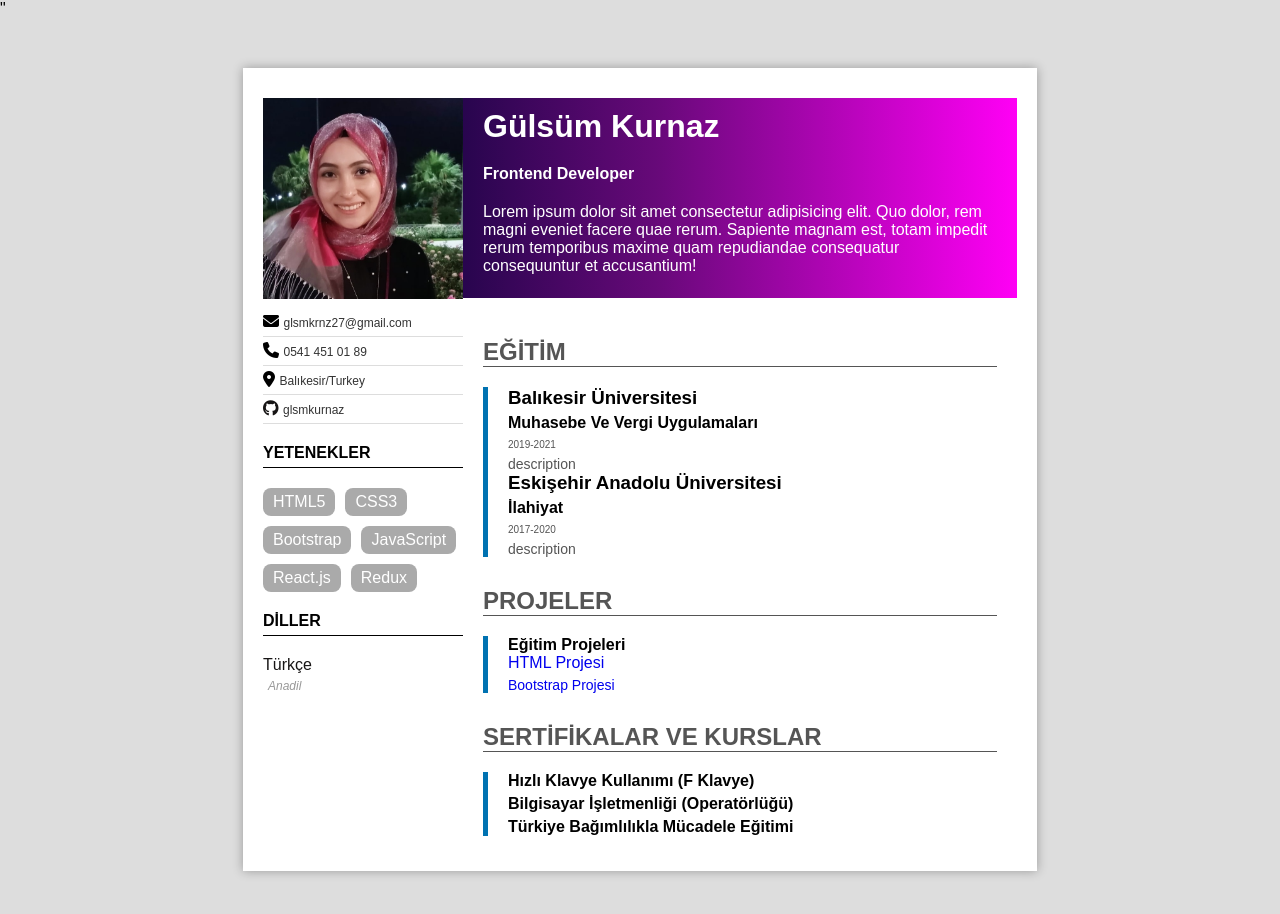
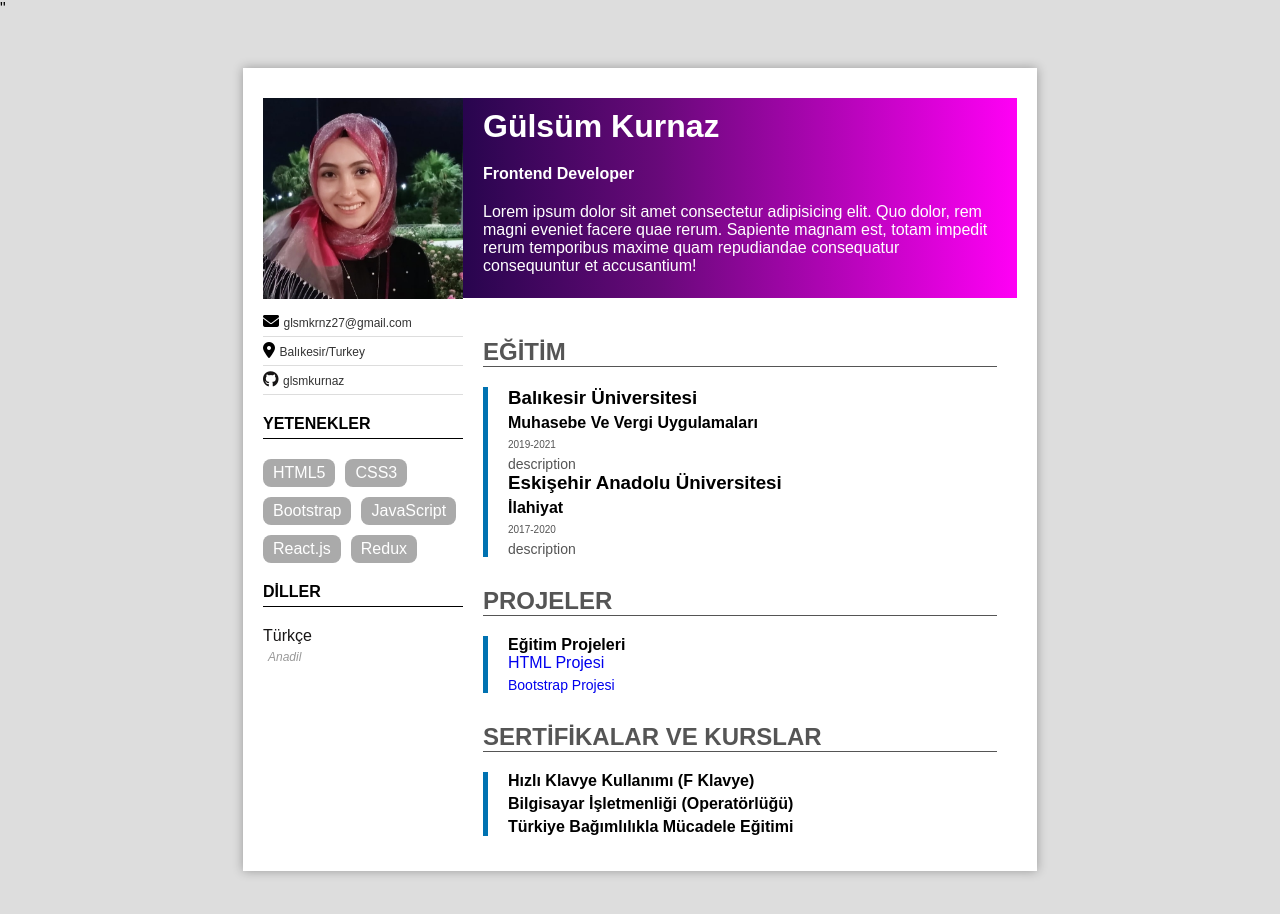
Before and after one commit to glsmkurnaz/glsmkurnaz.github.io, a plain HTML site: page index.html in a window 1280 px wide. Drawn offline with Linux system fonts and the light colour scheme.

Commit message:
Update index.html

```diff
--- a/index.html
+++ b/index.html
@@ -39,12 +39,6 @@
             <div>
               <i class="fa-solid fa-envelope"></i>
               <a href="mailto:glsmkrnz27@gmail.com">glsmkrnz27@gmail.com</a>
-            </div>
-          </div>
-          <div class="contactContainer">
-            <div>
-              <i class="fa-solid fa-phone"></i>
-              <a href="tel:+905414510189">0541 451 01 89</a>
             </div>
           </div>
           <div class="contactContainer">
```
